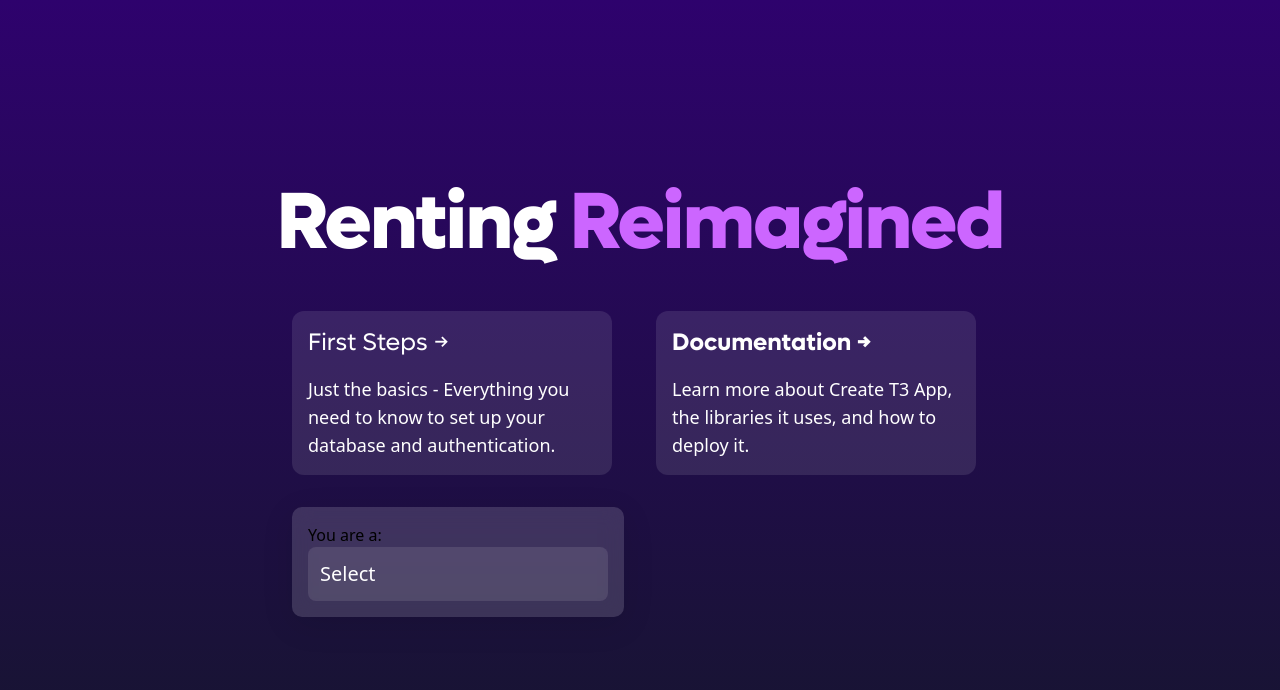
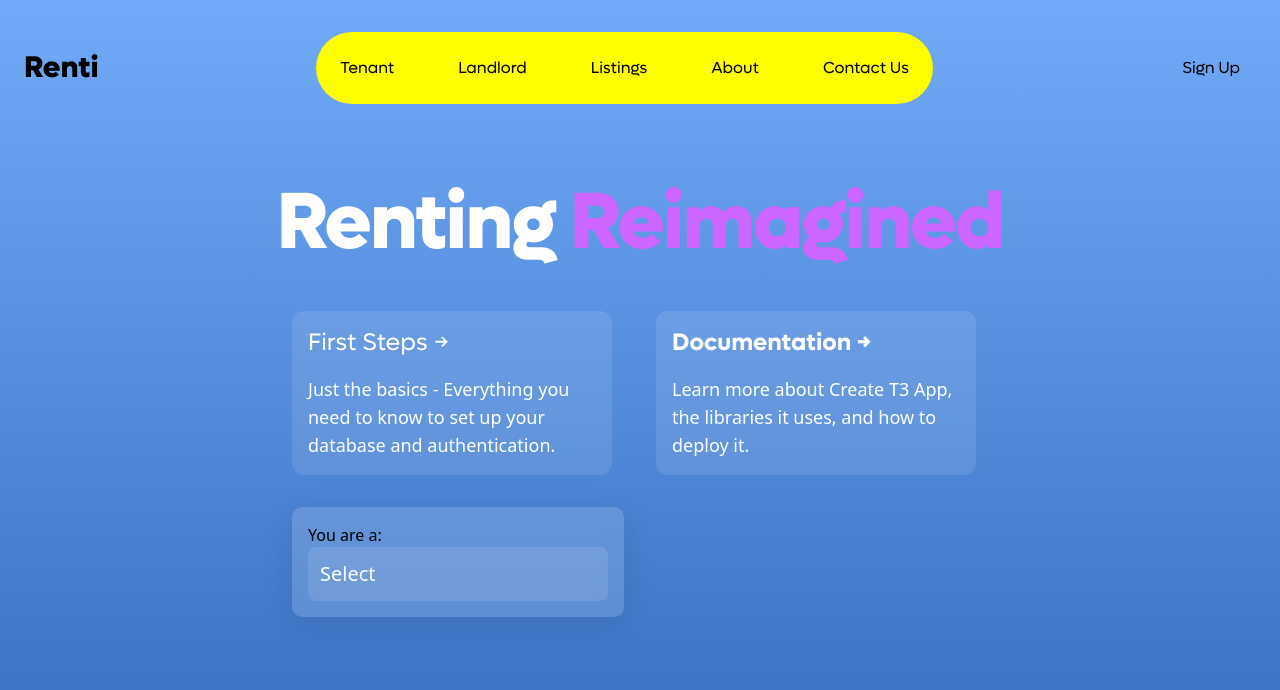
Before and after one commit to RentiDev/Renti, a Next.js app: page / in a window 1280 px wide. Shown: the top 690 px of the page. Built offline with nearby package versions, Linux system fonts and the light colour scheme.

Commit message:
header bar, linking pages, layout w header and footer

```diff
--- /dev/null
+++ b/src/components/Footer.tsx
@@ -0,0 +1,10 @@
+import React from "react";
+
+const Footer = () => {
+    return (
+        <>
+        </>
+    );
+};
+
+export default Footer;
--- a/src/components/Header.tsx
+++ b/src/components/Header.tsx
@@ -0,0 +1,44 @@
+import React, {useState} from 'react';
+import Link from "next/link";
+
+const Header = () => {
+    return (
+        <header className="fixed top-0 left-0 right-0 z-50">
+        <div className="container flex items-center justify-between px-6 py-8 mx-auto max-w-screen-x1">
+          <div className="flex items-center">
+            {/* Logo */}
+            <Link href="/" className="text-black text-3xl font-lufgaExtraBold">
+              Renti
+            </Link>
+          </div>
+            <nav className="flex items-center bg-[hsl(246,246%,246%)] rounded-full p-6">
+                {/* // Navigation Links  */}
+                <nav className="flex space-x-16">
+                <Link href="/" className="text-black font-lufga">
+                    Tenant
+                </Link>
+                <Link href="/" className="text-black font-lufga">
+                    Landlord
+                </Link>
+                <Link href="/" className="text-black font-lufga">
+                    Listings
+                </Link>
+                <Link href="/about" className="text-black font-lufga">
+                    About
+                </Link>
+                <Link href="/" className="text-black font-lufga">
+                    Contact Us
+                </Link>
+                {/* // Add more links as needed  */}
+                </nav>
+                {/* // Sign up button  */}
+            </nav>
+            <Link href="/" className="px-4 py-2 ml-4 text-black font-lufga">
+                Sign Up
+            </Link>
+        </div>
+      </header>
+    );
+};
+
+export default Header;
--- /dev/null
+++ b/src/components/Layout.tsx
@@ -0,0 +1,19 @@
+import React from "react";
+import Header from "./Header";
+import Footer from "./Footer";
+
+interface LayoutProps {
+  children: React.ReactNode;
+}
+
+const Layout: React.FC<LayoutProps> = ({ children }) => {
+  return (
+    <div className="flex flex-col min-h-screen">
+      <Header />
+      <main className="flex-grow">{children}</main>
+      <Footer />
+    </div>
+  );
+};
+
+export default Layout;
--- /dev/null
+++ b/src/pages/about.tsx
@@ -0,0 +1,21 @@
+import { type NextPage } from "next";
+import Head from "next/head";
+import Layout from "../components/Layout";
+
+const About: NextPage = () => {
+    return (
+      <>
+        <Head>
+          <title>About | Renti</title>
+        </Head>
+        <Layout>
+          <main>
+            <h1>About Page</h1>
+            <p>This is the about page content.</p>
+          </main>
+        </Layout>
+      </>
+    );
+  };
+
+  export default About;
--- a/src/pages/index.tsx
+++ b/src/pages/index.tsx
@@ -2,6 +2,8 @@ import { type NextPage } from "next";
 import Head from "next/head";
 import Link from "next/link";
 import DropDown from "../components/DropDown";
+import Header from "../components/Header";
+import Layout from "../components/Layout";
 
 const Home: NextPage = () => {
   return (
@@ -11,7 +13,9 @@ const Home: NextPage = () => {
         <meta name="description" content="Generated by create-t3-app" />
         <link rel="icon" href="/favicon.ico" />
       </Head>
-      <main className="flex min-h-screen flex-col items-center justify-center bg-gradient-to-b from-[#2e026d] to-[#15162c]">
+      <Layout>
+        {/* <Header></Header> */}
+        <main className="flex min-h-screen flex-col items-center justify-center bg-gradient-to-b from-[#71AAF7] to-[#356dbe]">
           <div className="container flex flex-col items-center justify-center gap-12 px-4 py-16 ">
             <h1 className="text-5xl font-lufgaExtraBold tracking-tight text-white sm:text-[5rem]">
               Renting <span className="text-[hsl(280,100%,70%)]">Reimagined</span>
@@ -42,7 +46,12 @@ const Home: NextPage = () => {
               <DropDown></DropDown>
             </div>
           </div>
+          {/* <div className="container flex flex-col items-center justify-center gap-8 px-4 py-8">
+            <h2 className="text-4xl font-lufgaBold text-white">About Us</h2>
+            <p className="text-lg text-white">Lorem ipsum dolor sit amet, consectetur adipiscing elit. Nullam gravida arcu et scelerisque scelerisque.</p>
+          </div> */}
         </main>
+      </Layout>
     </>
   );
 };
```
Also changed, not shown: src/pages/listings.tsx (added), src/pages/signup.tsx (added), src/pages/tenant.tsx (added). Lines whose indentation alone changed are shown as unchanged.
